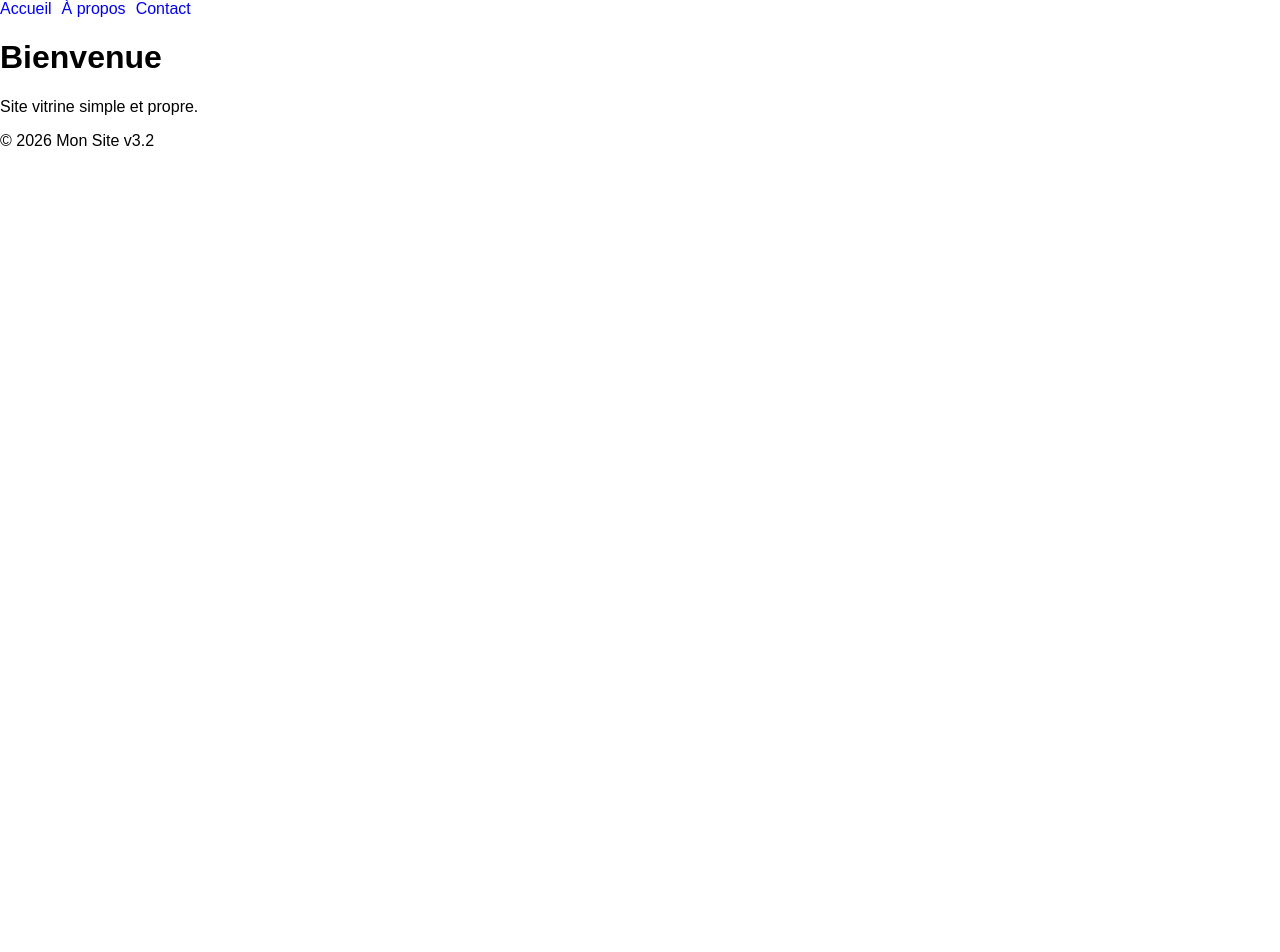
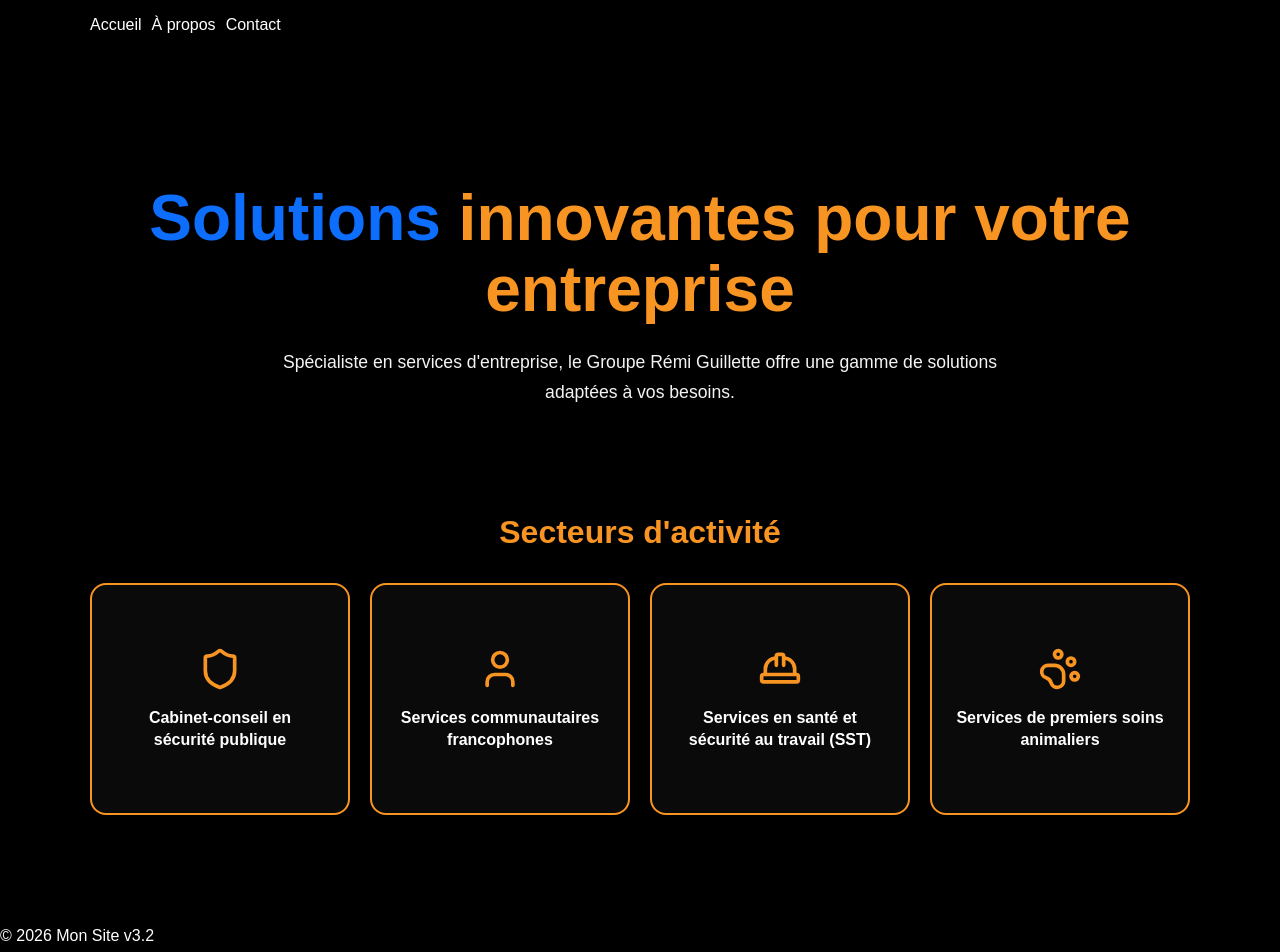
Before and after one commit to remiguillette/BeaverNet-3.2, a React (Vite) app: page / in a window 1280 px wide. Shown: the top 952 px of the page. Before the commit the page ends 800 px from the top, so only its background shows below. Built offline with nearby package versions, Linux system fonts and the light colour scheme.

Commit message:
Refactor home page into sector-focused landing layout

```diff
--- a/package.json
+++ b/package.json
@@ -9,6 +9,7 @@
     "preview": "vite preview"
   },
   "dependencies": {
+    "lucide-react": "^1.6.0",
     "react": "^18.2.0",
     "react-dom": "^18.2.0",
     "react-router-dom": "^6.22.0"
--- a/src/pages/Home.tsx
+++ b/src/pages/Home.tsx
@@ -1,13 +1,73 @@
+import { Link } from "react-router-dom";
+import { Shield, User, HardHat, PawPrint } from "lucide-react";
 import Header from "../components/layout/Header";
 import Footer from "../components/layout/Footer";
+
+const divisions = [
+  {
+    icon: Shield,
+    title: "Cabinet-conseil en sécurité publique",
+    href: "/public-safety",
+  },
+  {
+    icon: User,
+    title: "Services communautaires francophones",
+    href: "/francophone-services",
+  },
+  {
+    icon: HardHat,
+    title: "Services en santé et sécurité au travail (SST)",
+    href: "/health-safety",
+  },
+  {
+    icon: PawPrint,
+    title: "Services de premiers soins animaliers",
+    href: "/animal-first-aid",
+  },
+];
 
 export default function Home() {
   return (
     <>
       <Header />
       <main>
-        <h1>Bienvenue</h1>
-        <p>Site vitrine simple et propre.</p>
+        <section className="hero">
+          <div className="container">
+            <h1>
+              <span className="accent-blue">Solutions</span>{" "}
+              <span className="accent-orange">innovantes pour votre entreprise</span>
+            </h1>
+
+            <p className="hero-text">
+              Spécialiste en services d&apos;entreprise, le Groupe Rémi Guillette offre
+              une gamme de solutions adaptées à vos besoins.
+            </p>
+          </div>
+        </section>
+
+        <section className="sectors">
+          <div className="container">
+            <h2>Secteurs d&apos;activité</h2>
+
+            <div className="card-grid">
+              {divisions.map((division) => {
+                const Icon = division.icon;
+
+                return (
+                  <Link
+                    key={division.href}
+                    to={division.href}
+                    className="sector-card"
+                    aria-label={`Voir ${division.title}`}
+                  >
+                    <Icon className="sector-icon" aria-hidden="true" />
+                    <h3>{division.title}</h3>
+                  </Link>
+                );
+              })}
+            </div>
+          </div>
+        </section>
       </main>
       <Footer />
     </>
--- a/src/styles/global.css
+++ b/src/styles/global.css
@@ -1,9 +1,116 @@
 body {
   margin: 0;
   font-family: Arial, sans-serif;
+  background: #000;
+  color: #fff;
+}
+
+header,
+footer {
+  padding: 1rem 0;
+}
+
+nav {
+  width: min(1100px, 92%);
+  margin: 0 auto;
 }
 
 nav a {
   margin-right: 10px;
   text-decoration: none;
+  color: #fff;
 }
+
+.container {
+  width: min(1100px, 92%);
+  margin: 0 auto;
+}
+
+.hero {
+  padding: 5rem 0 3rem;
+  text-align: center;
+}
+
+.hero h1 {
+  font-size: clamp(2.2rem, 5vw, 4rem);
+  line-height: 1.1;
+  margin-bottom: 1.5rem;
+}
+
+.hero-text {
+  max-width: 760px;
+  margin: 0 auto;
+  font-size: 1.1rem;
+  line-height: 1.7;
+  color: #f4f4f4;
+}
+
+.accent-blue {
+  color: #0d6efd;
+}
+
+.accent-orange {
+  color: #f89422;
+}
+
+.sectors {
+  padding: 2rem 0 5rem;
+}
+
+.sectors h2 {
+  text-align: center;
+  color: #f89422;
+  margin-bottom: 2rem;
+  font-size: 2rem;
+}
+
+.card-grid {
+  display: grid;
+  grid-template-columns: repeat(1, minmax(0, 1fr));
+  gap: 1.25rem;
+}
+
+@media (min-width: 700px) {
+  .card-grid {
+    grid-template-columns: repeat(2, minmax(0, 1fr));
+  }
+}
+
+@media (min-width: 1024px) {
+  .card-grid {
+    grid-template-columns: repeat(4, minmax(0, 1fr));
+  }
+}
+
+.sector-card {
+  display: flex;
+  flex-direction: column;
+  justify-content: center;
+  min-height: 180px;
+  padding: 1.5rem;
+  text-align: center;
+  text-decoration: none;
+  color: #fff;
+  border: 2px solid #f89422;
+  border-radius: 16px;
+  transition: transform 0.2s ease, background 0.2s ease;
+  background: #0a0a0a;
+}
+
+.sector-card:hover {
+  transform: translateY(-4px);
+  background: #111;
+}
+
+.sector-icon {
+  width: 44px;
+  height: 44px;
+  margin: 0 auto 1rem;
+  color: #f89422;
+}
+
+.sector-card h3 {
+  margin: 0;
+  font-size: 1rem;
+  line-height: 1.4;
+}
```
Also changed, not shown: 1 other file (tests, documents, lock files or other folders).
